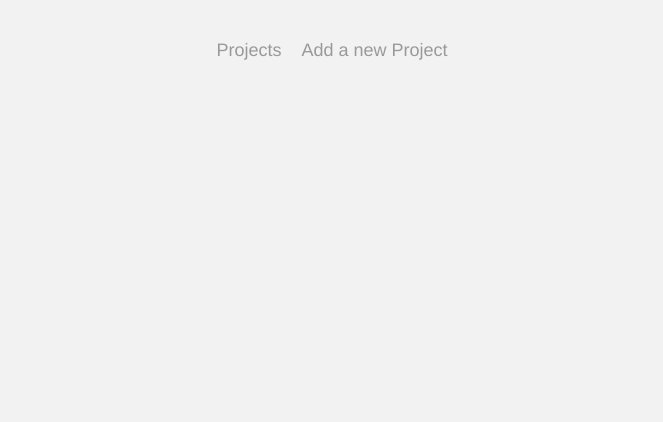
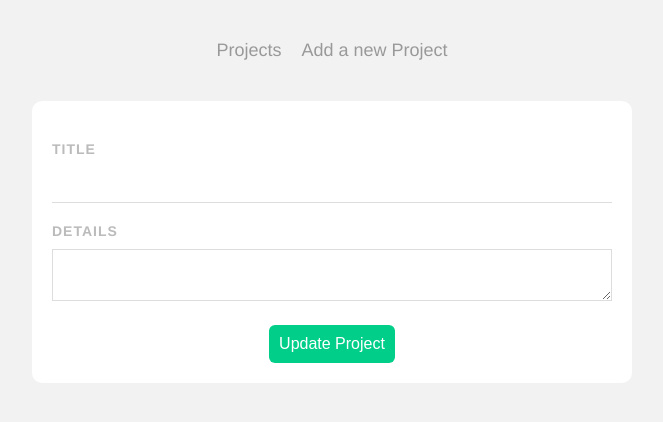
Before and after one commit to Vuckosm91/project-planner, a Vue app: page /projects/1 in a window 1280 px wide. Shown: the top 422 px of the page, without its empty margins (308-971 px from the left). Built offline with nearby package versions, Linux system fonts and the light colour scheme; no server answers.

Commit message:
add update project form

```diff
--- a/src/components/SingleProject.vue
+++ b/src/components/SingleProject.vue
@@ -3,7 +3,9 @@
     <div class="actions">
         <h3 @click="showDetails = !showDetails">{{ project.title }}</h3>
         <div class="icons">
-            <span class="material-icons">edit</span>
+            <router-link :to="{name: 'EditProject', params: {id: project.id}}">
+                <span class="material-icons">edit</span>
+            </router-link>
             <span @click="deleteProject" class="material-icons">delete</span>
             <span @click="toggleComplete" class="material-icons tick">done</span>
         </div>
--- a/src/router/index.js
+++ b/src/router/index.js
@@ -1,6 +1,7 @@
 import { createRouter, createWebHistory } from 'vue-router'
 import HomeView from '../views/HomeView.vue'
 import AddProject from '@/views/AddProject.vue'
+import EditProject from '@/views/EditProject.vue'
 
 const routes = [
   {
@@ -12,6 +13,12 @@
     path: '/add',
     name: 'AddProject',
     component: AddProject
+  },
+  {
+    path: '/projects/:id',
+    name: 'EditProject',
+    component: EditProject,
+    props: true
   }
 
 ]
--- /dev/null
+++ b/src/views/EditProject.vue
@@ -0,0 +1,34 @@
+<template>
+  <form >
+    <label>Title</label>
+    <input type="text" v-model="title" required>
+    <label>Details</label>
+    <textarea v-model="details" required></textarea>
+    <button>Update Project</button>
+  </form>
+</template>
+
+<script>
+export default {
+    props: ["id"],
+    data() {
+        return {
+            title: "",
+            details: "",
+            uri: "http://localhost:3000/projects/" + this.id
+        }
+    },
+    mounted() {
+        fetch(this.uri)
+        .then(res => res.json())
+        .then(data => {
+            this.title = data.title
+            this.details = data.details
+        })
+    }
+}
+</script>
+
+<style>
+
+</style>
```
